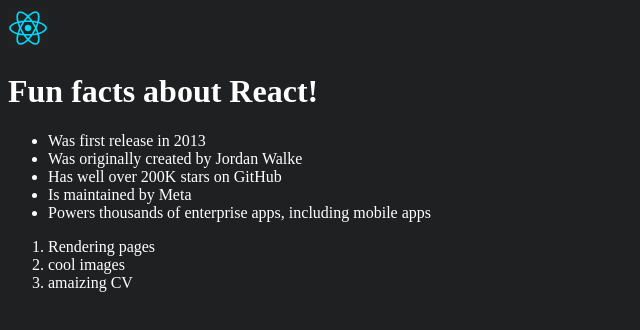
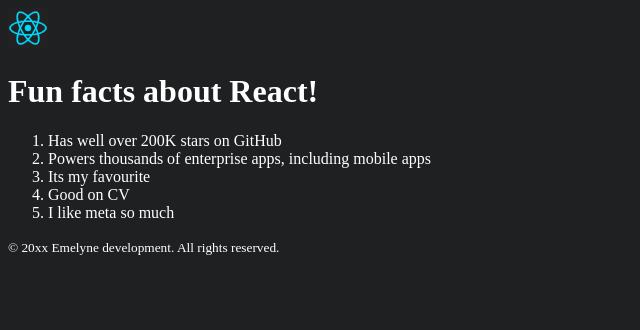
Before and after one commit to Emelyne749/ReactProjects, a React (Vite) app in the folder react-project/: page / in a window 1280 px wide. Shown: the top 330 px of the page, without its empty margins (0-640 px from the left). Built offline with nearby package versions, Linux system fonts and the light colour scheme.

Commit message:
Funfact page in react using components

```diff
--- a/react-project/src/main.jsx
+++ b/react-project/src/main.jsx
@@ -2,35 +2,29 @@
 
 createRoot(document.getElementById('root')).render(
     <>
-    <TemporaryName/>
     <Page/>
     </>
 
 )
 
-function TemporaryName(){
-    return(
+function Page(){
+    return (
         <main>
-            <img src="public/imgs/images.png" alt="React logo" width= {40} />
-            <h1>Fun facts about React! </h1>
-            <ul>
-                <li>Was first release in 2013</li>
-                <li>Was originally created by Jordan Walke</li>
+            <header>
+                <img src="public/imgs/images.png" alt="React logo" width= {40} />
+            </header>
+
+            <h1>Fun facts about React!</h1>
+            <ol>
                 <li>Has well over 200K stars on GitHub</li>
-                <li>Is maintained by Meta</li>
                 <li>Powers thousands of enterprise apps, including mobile apps</li>
-            </ul>
+                <li>Its my favourite</li>
+                <li>Good on CV</li>
+                <li>I like meta so much</li>
+
+            </ol>
+            <footer><small>© 20xx Emelyne development. All rights reserved.</small></footer>
         </main>
+
     )
 }
-
-
-function Page(){
-    return (
-        <ol>
-            <li>Rendering pages</li>
-            <li>cool images</li>
-            <li>amaizing CV</li>
-        </ol>
-    )
-}
```
